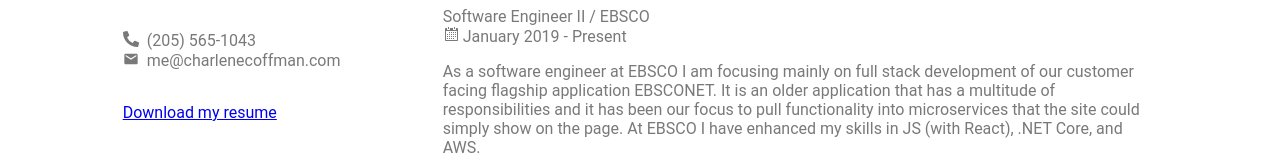
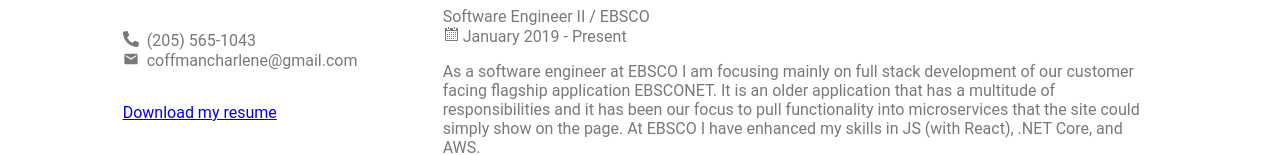
Before and after one commit to charlenecoffman/charlenecoffman.com, a React (Create React App) app: page /resume in a window 1280 px wide. Shown: the part 527-682 px from the top of the page. Built offline with nearby package versions, Linux system fonts and the light colour scheme; no server answers.

Commit message:
changed email on site

```diff
--- a/src/components/Resume.tsx
+++ b/src/components/Resume.tsx
@@ -95,7 +95,7 @@
                     <MdEmail />
                   </Grid>
                   <Grid item xs={11}>
-                    me@charlenecoffman.com
+                    coffmancharlene@gmail.com
                   </Grid>
                 </Grid>
               </Grid>
```
